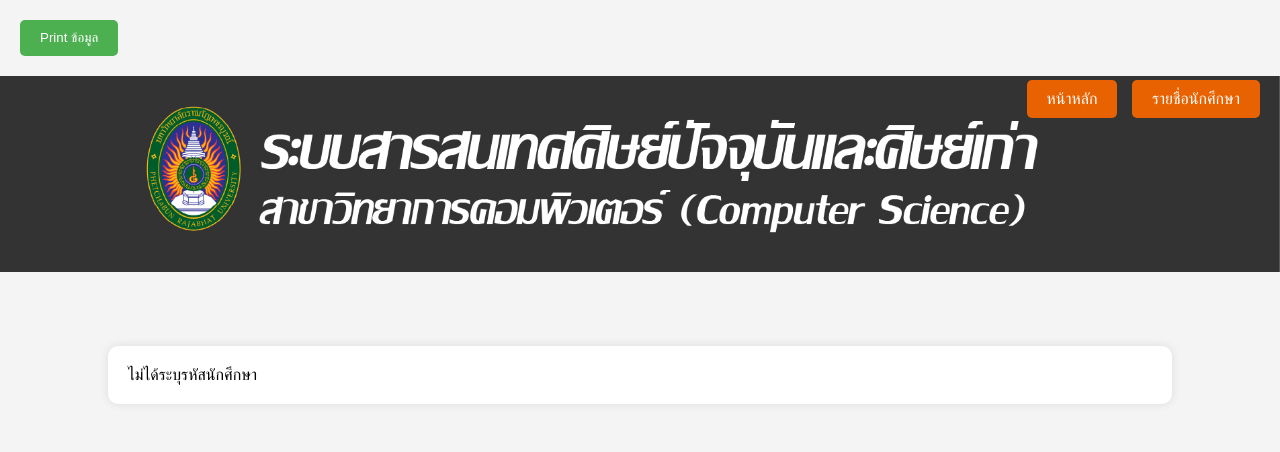
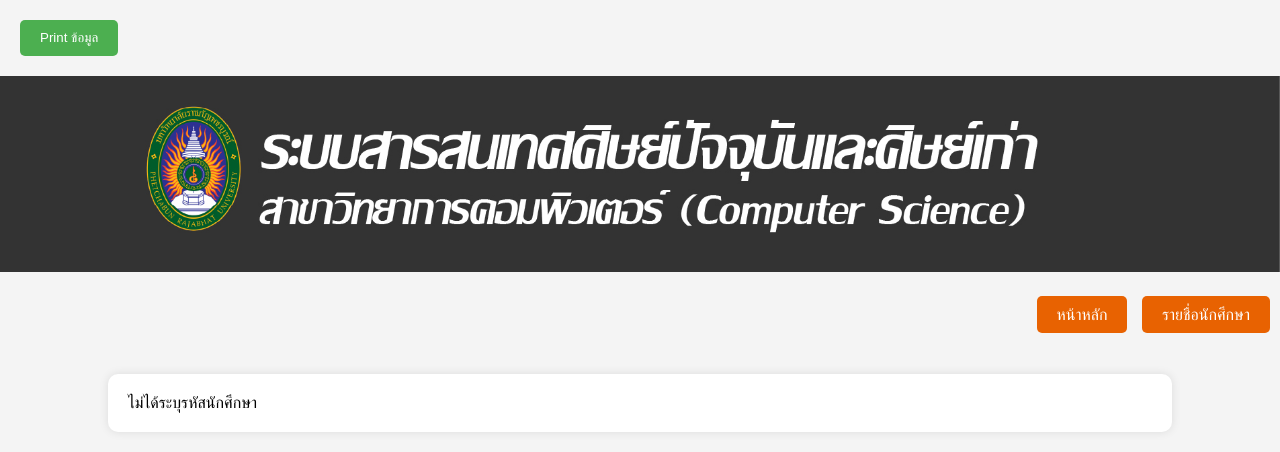
Before and after one commit to oomty43/pj, a PHP site: page /student_detail2.php in a window 1280 px wide. Shown: the top 452 px of the page. Run offline with PHP 8.4, Linux system fonts and the light colour scheme.

Commit message:
Update student_detail2.php

```diff
--- a/student_detail2.php
+++ b/student_detail2.php
@@ -47,6 +47,21 @@ function getStudentStatus($s_stat) {
             margin: 0;
             padding: 0;
             background-color: #f4f4f4;
+        }
+        .nav-buttons {
+            text-align: right;
+            margin: 10px;
+        }
+        .nav-buttons a {
+            padding: 10px 20px;
+            background-color: rgb(232, 98, 1); /* เปลี่ยนสีปุ่มเป็นสีส้ม */
+            color: white;
+            text-decoration: none;
+            border-radius: 5px;
+            margin-left: 10px;
+        }
+        .nav-buttons a:hover {
+            background-color: rgb(186, 79, 1); /* เปลี่ยนสีปุ่มเมื่อ hover เป็นสีส้มเข้ม */
         }
         .container {
             width: 80%;
@@ -130,11 +145,10 @@ function getStudentStatus($s_stat) {
 <!-- แสดงแบนเนอร์ -->
 <img src="uploads/banner1.jpg" alt="แบนเนอร์" class="banner">
 
-<!-- ปุ่มไปยังหน้าหลักและหน้ารายชื่อนักศึกษา -->
-<div class="button-container">
-    <a href="index.php">หน้าหลัก</a>
-    <a href="gstdlist.php">รายชื่อนักศึกษา</a>
-</div>
+<div class="nav-buttons">
+        <a href="mainstd.php">หน้าหลัก</a>
+        <a href="stdlist.php">รายชื่อนักศึกษา</a>
+    </div>
 
 <div class="container">
     <?php
@@ -235,7 +249,7 @@ function getStudentStatus($s_stat) {
             $programmingSkillResult = $conn->query($programmingSkillSql);
 
             if ($programmingSkillResult->num_rows > 0) {
-                echo "<h2>ทักษะการเขียนโปรแกรม (Programming Skills)</h2>";
+                echo "<h2>ทักษะการเขียนโปรแกรม </h2>";
                 echo "<table class='programming-skill-table'>";
                 echo "<thead><tr><th>ชื่อภาษาโปรแกรม</th></tr></thead>";
                 echo "<tbody>";
@@ -256,7 +270,7 @@ function getStudentStatus($s_stat) {
             $certificateResult = $conn->query($certificateSql);
 
             if ($certificateResult->num_rows > 0) {
-                echo "<h2>ใบรับรอง (Certificates)</h2>";
+                echo "<h2>ใบรับรอง </h2>";
                 echo "<table class='certificate-table'>";
                 echo "<thead><tr><th>ชื่อใบรับรอง</th><th>หน่วยงานที่รับรอง</th><th>ปีที่ได้รับ</th><th>เอกสารแนบ</th></tr></thead>";
                 echo "<tbody>";
@@ -280,7 +294,7 @@ function getStudentStatus($s_stat) {
             $eventResult = $conn->query($eventSql);
 
             if ($eventResult->num_rows > 0) {
-                echo "<h2>กิจกรรม (Events)</h2>";
+                echo "<h2>กิจกรรม </h2>";
                 echo "<table class='event-table'>";
                 echo "<thead><tr><th>กิจกรรม</th><th>สถานที่จัดกิจกรรม</th><th>ปีที่จัดกิจกรรม</th></tr></thead>";
                 echo "<tbody>";
@@ -303,7 +317,7 @@ function getStudentStatus($s_stat) {
             $workHistoryResult = $conn->query($workHistorySql);
 
             if ($workHistoryResult->num_rows > 0) {
-                echo "<h2>การทำงาน (Work History)</h2>";
+                echo "<h2>การทำงาน </h2>";
                 echo "<table class='work-history-table'>";
                 echo "<thead><tr><th>สถานที่ทำงาน</th><th>ปีที่ทำงาน</th></tr></thead>";
                 echo "<tbody>";
@@ -325,7 +339,7 @@ function getStudentStatus($s_stat) {
             $educationHistoryResult = $conn->query($educationHistorySql);
 
             if ($educationHistoryResult->num_rows > 0) {
-                echo "<h2>ประวัติการศึกษา (Education History)</h2>";
+                echo "<h2>ประวัติการศึกษา </h2>";
                 echo "<table class='education-history-table'>";
                 echo "<thead><tr><th>สถานที่ศึกษา</th><th>ระดับการศึกษา</th><th>ปีที่จบการศึกษา</th></tr></thead>";
                 echo "<tbody>";
```
